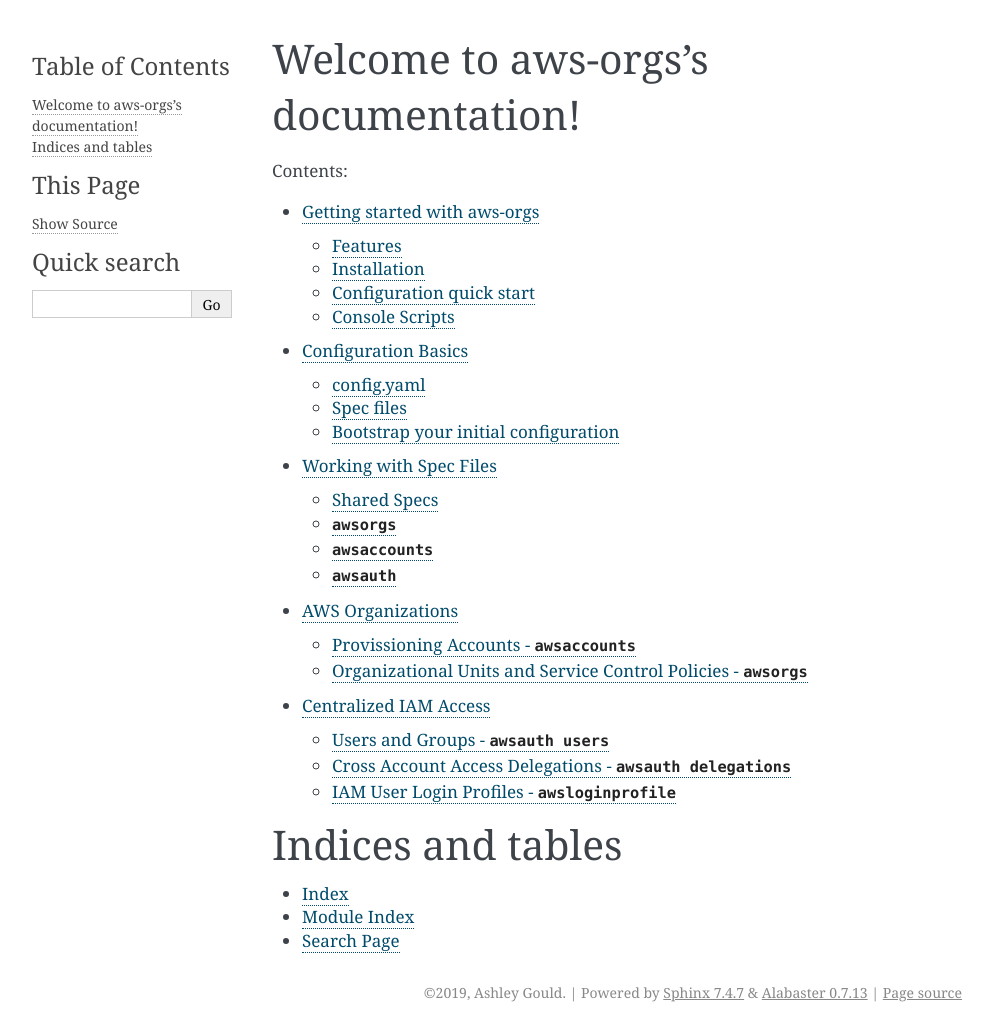
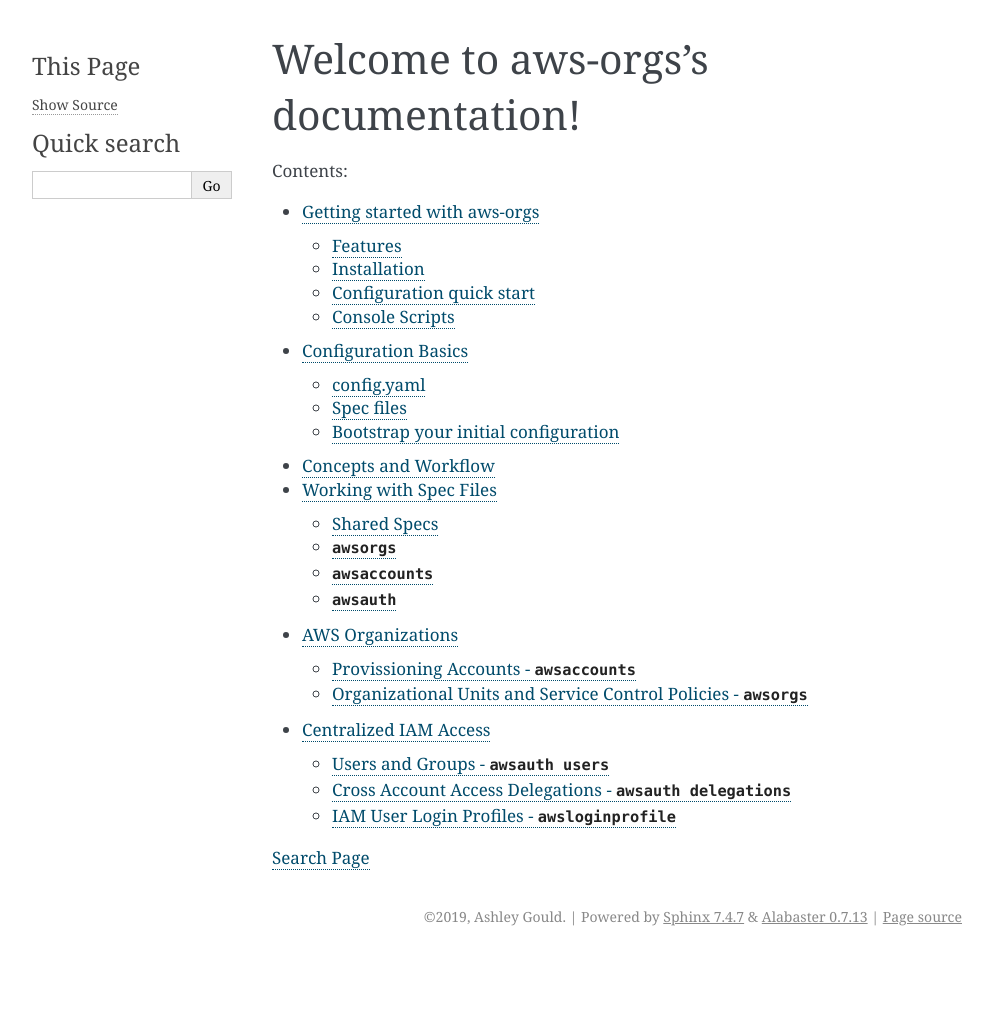
Before and after one commit to ucopacme/aws-orgs, a Sphinx documentation site: the page built from docs/source/index.rst, in a window 1280 px wide. Shown: the whole page, without its empty margins (148-1141 px from the left). Built offline with Sphinx 7.4.7, drawn with Linux system fonts in a browser that asks for light colours; after the commit the page ends 956 px from its top, so only the background shows below that.

Commit message:
docs and more docs
I feel so virtuous

```diff
--- /dev/null
+++ b/docs/source/concepts_and_workflow.rst
@@ -0,0 +1,4 @@
+Concepts and Workflow
+=====================
+
+Ahh!  So much to tell.  So little motivation!
--- a/docs/source/index.rst
+++ b/docs/source/index.rst
@@ -12,6 +12,7 @@
 
    getting_started
    basic_configuration
+   concepts_and_workflow
    working_with_spec_files
    aws_organizations
    centralized_iam_access
@@ -26,10 +27,4 @@
    testing/test_awsloginprofile
 
 
-
-Indices and tables
-==================
-
-* :ref:`genindex`
-* :ref:`modindex`
-* :ref:`search`
+:ref:`search`
--- a/docs/source/usage/awsorgs.rst
+++ b/docs/source/usage/awsorgs.rst
@@ -1,2 +1,6 @@
 Organizational Units and Service Control Policies - ``awsorgs``
 ===============================================================
+
+.. note::
+
+   Under Custruction
--- a/docs/source/working_with_spec_files.rst
+++ b/docs/source/working_with_spec_files.rst
@@ -1,5 +1,9 @@
 Working with Spec Files
 =======================
+
+.. note::
+
+   Work in Progress
 
 
 Shared Specs
```
